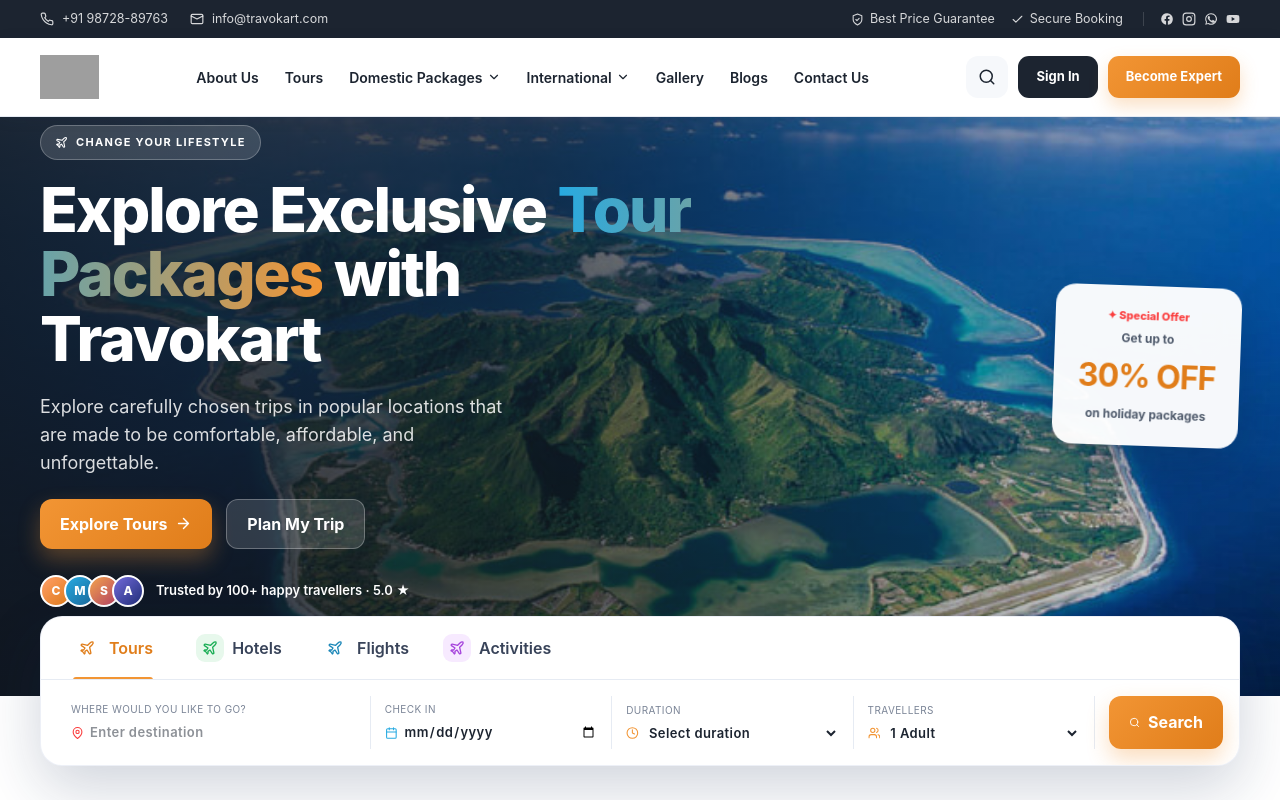
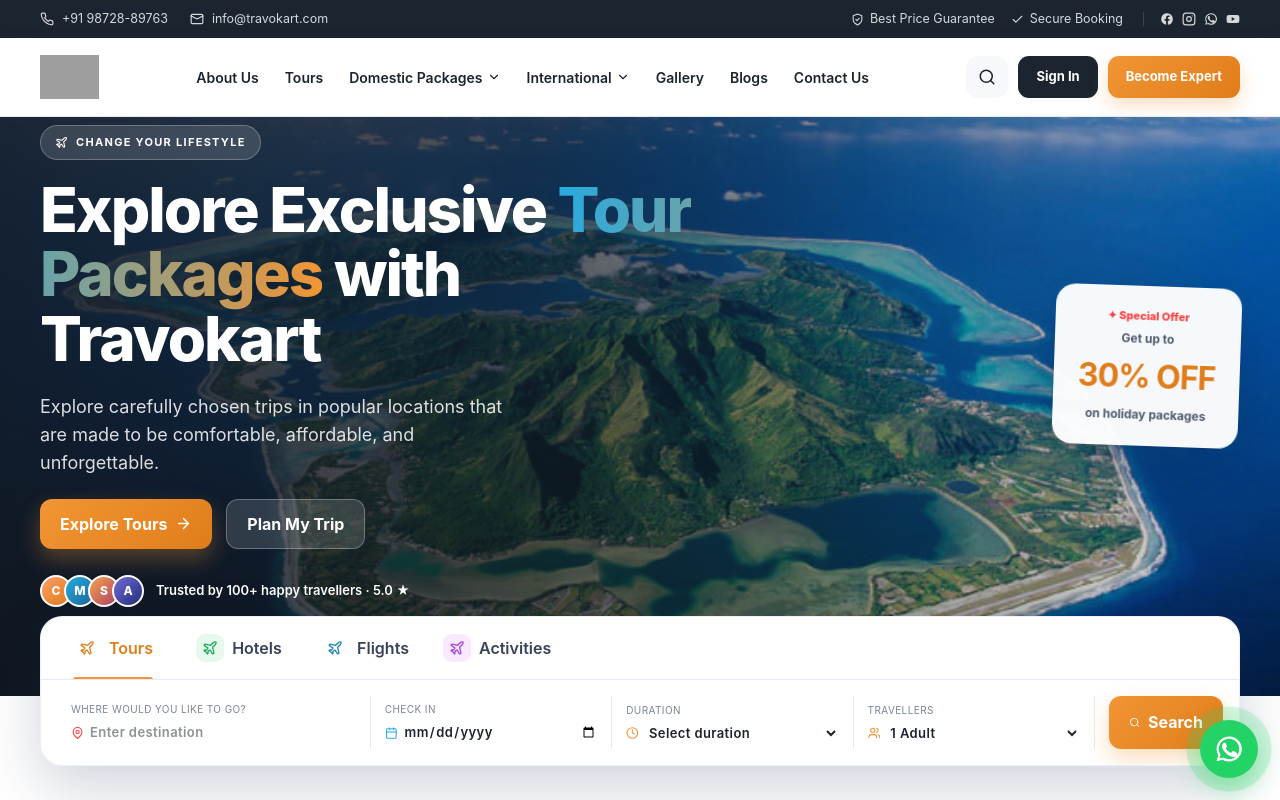
Before and after one commit to 2026Pacewalk/travokart, a Next.js app: page / in a window 1280 px wide. Shown: the top 800 px of the page. Built offline with nearby package versions, Linux system fonts and the light colour scheme; grey boxes are pictures that could not be loaded.

Commit message:
Add floating WhatsApp button (bottom-right, all pages)
Fixed green FAB linking to wa.me/919872889763 with a prefilled message,
pulse ring, hover tooltip, opens in a new tab. Added site-wide via layout.

Co-Authored-By: Claude Opus 4.8 <noreply@anthropic.com>

```diff
--- a/app/globals.css
+++ b/app/globals.css
@@ -286,6 +286,72 @@ button, input, select { font: inherit; }
 @keyframes fadeUp { from { opacity:0; transform: translateY(18px);} to { opacity:1; transform: translateY(0);} }
 .fade-up { animation: fadeUp .6s ease both; }
 
+/* ---- Floating WhatsApp button ---- */
+.wa-fab {
+  position: fixed;
+  right: 22px;
+  bottom: 22px;
+  z-index: 80;
+  width: 58px;
+  height: 58px;
+  border-radius: 50%;
+  background: #25d366;
+  color: #fff;
+  display: grid;
+  place-items: center;
+  box-shadow: 0 10px 26px rgba(37, 211, 102, 0.45);
+  transition: transform 0.2s ease, box-shadow 0.2s ease;
+}
+.wa-fab:hover {
+  transform: scale(1.08);
+  box-shadow: 0 14px 32px rgba(37, 211, 102, 0.55);
+}
+.wa-fab svg { position: relative; z-index: 2; }
+.wa-pulse {
+  position: absolute;
+  inset: 0;
+  border-radius: 50%;
+  background: #25d366;
+  z-index: 1;
+  animation: waPulse 2s ease-out infinite;
+}
+@keyframes waPulse {
+  0% { transform: scale(1); opacity: 0.6; }
+  70% { transform: scale(1.7); opacity: 0; }
+  100% { transform: scale(1.7); opacity: 0; }
+}
+.wa-tip {
+  position: absolute;
+  right: calc(100% + 12px);
+  white-space: nowrap;
+  background: var(--ink);
+  color: #fff;
+  font-size: 13px;
+  font-weight: 700;
+  padding: 8px 14px;
+  border-radius: 10px;
+  box-shadow: 0 8px 20px rgba(20, 40, 80, 0.2);
+  opacity: 0;
+  transform: translateX(8px);
+  pointer-events: none;
+  transition: opacity 0.2s ease, transform 0.2s ease;
+}
+.wa-tip::after {
+  content: "";
+  position: absolute;
+  left: 100%;
+  top: 50%;
+  transform: translateY(-50%);
+  border: 6px solid transparent;
+  border-left-color: var(--ink);
+}
+.wa-fab:hover .wa-tip { opacity: 1; transform: translateX(0); }
+@media (max-width: 640px) {
+  .wa-fab { width: 52px; height: 52px; right: 16px; bottom: 16px; }
+  .wa-tip { display: none; }
+}
+@media (prefers-reduced-motion: reduce) { .wa-pulse { animation: none; opacity: 0; } }
+
 /* ---- Bare input used inside icon field wrappers ---- */
 .tk-input { border: 0; outline: 0; background: transparent; width: 100%; min-width: 0; font-size: 14px; font-weight: 500; color: var(--ink); }
 .tk-input::placeholder { color: #9aa7ba; font-weight: 400; }
--- a/app/layout.tsx
+++ b/app/layout.tsx
@@ -3,6 +3,7 @@ import { Plus_Jakarta_Sans } from "next/font/google";
 import "./globals.css";
 import Header from "@/components/Header";
 import Footer from "@/components/Footer";
+import WhatsAppButton from "@/components/WhatsAppButton";
 
 const jakarta = Plus_Jakarta_Sans({
   variable: "--font-plus-jakarta",
@@ -36,6 +37,7 @@ export default function RootLayout({
         <Header />
         <main>{children}</main>
         <Footer />
+        <WhatsAppButton />
       </body>
     </html>
   );
--- /dev/null
+++ b/components/WhatsAppButton.tsx
@@ -0,0 +1,21 @@
+import { Whatsapp } from "./Icons";
+
+const PHONE = "919872889763"; // +91 98728 89763
+const MESSAGE = "Hi Travokart! I'd like to know more about your tour packages.";
+
+export default function WhatsAppButton() {
+  const href = `https://wa.me/${PHONE}?text=${encodeURIComponent(MESSAGE)}`;
+  return (
+    <a
+      href={href}
+      target="_blank"
+      rel="noopener noreferrer"
+      aria-label="Chat with us on WhatsApp"
+      className="wa-fab"
+    >
+      <span className="wa-pulse" aria-hidden="true" />
+      <Whatsapp width={30} height={30} />
+      <span className="wa-tip">Chat with us</span>
+    </a>
+  );
+}
```
